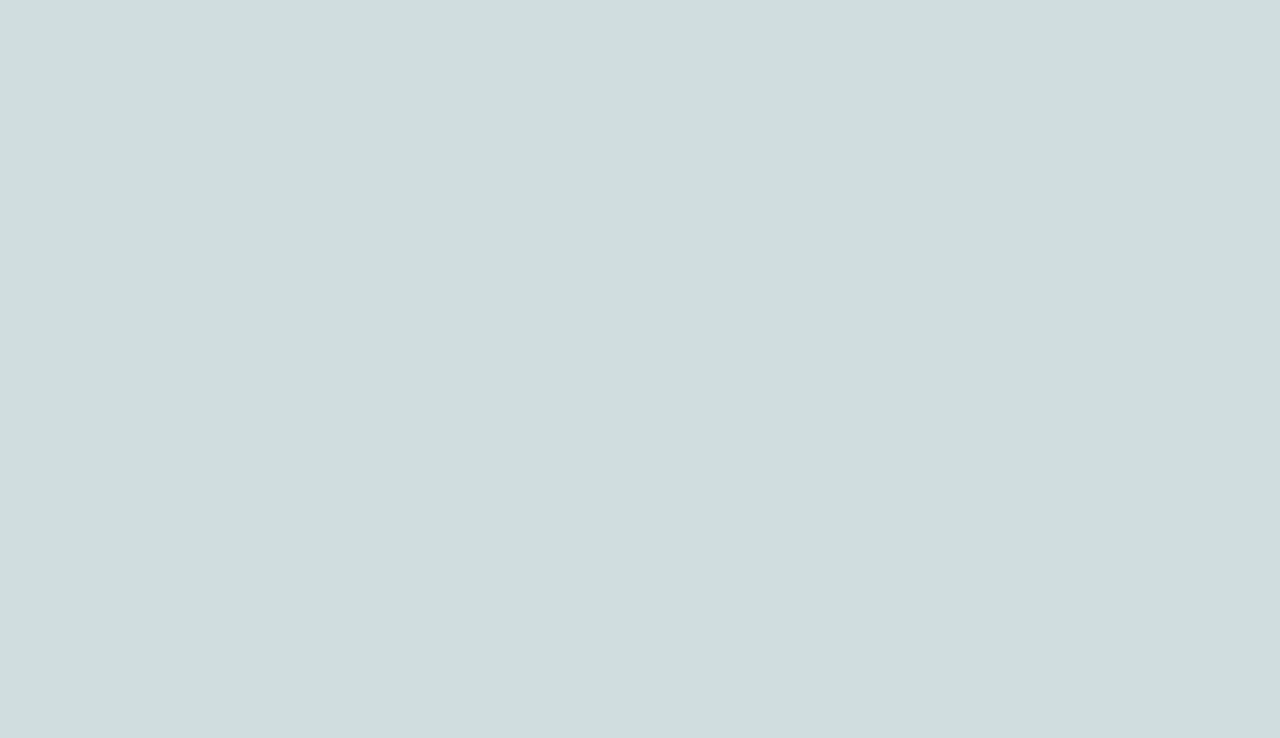
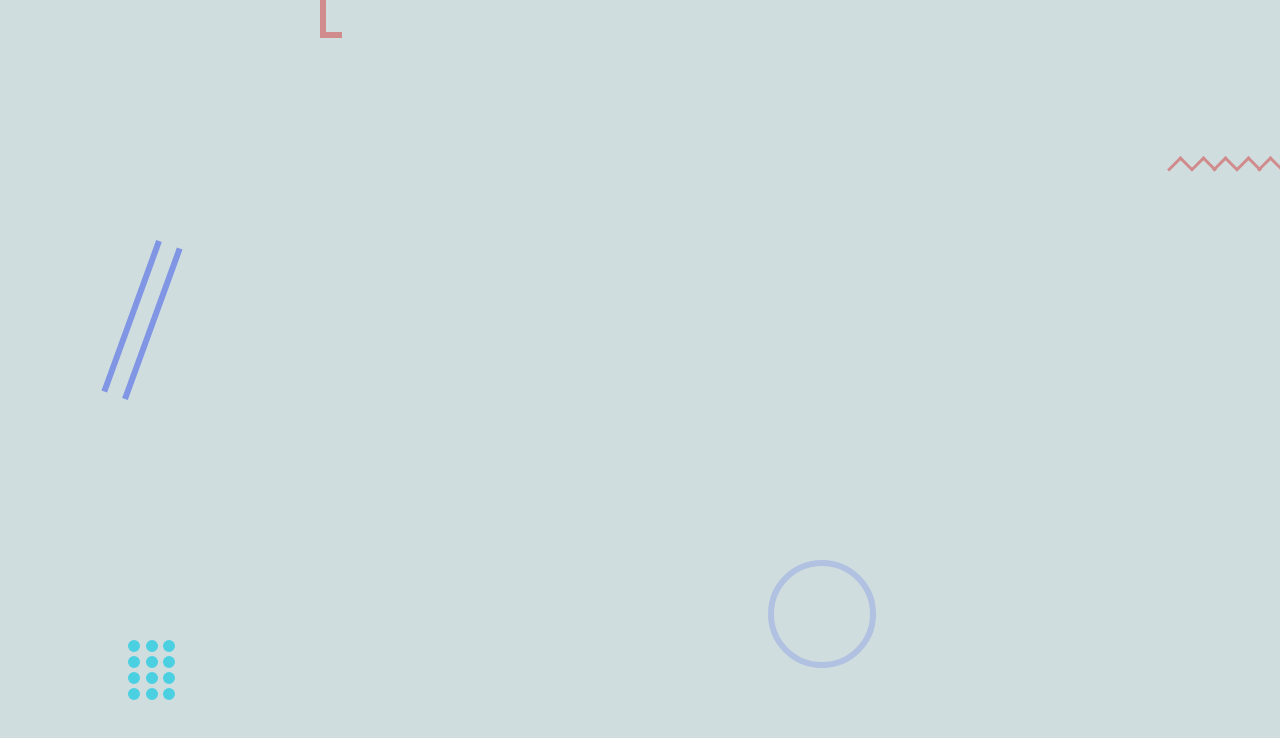
Before and after one commit to Mercury225/Single-Price-Grid-Component, a plain HTML site: page index.html in a window 1280 px wide. Drawn offline with Linux system fonts and the light colour scheme.

Commit message:
background done

```diff
--- /dev/null
+++ b/background.css
@@ -0,0 +1,94 @@
+/*backgrounds*/
+/*swiggle*/
+.swiggle {
+  opacity: var(--opacity-mid);
+}
+.small-square {
+  right: 0;
+  top: 20vh;
+  width: 1rem;
+  height: 1rem;
+
+  border-top: 0.2rem solid rgb(208, 62, 62);
+  border-left: 0.2rem solid rgb(208, 62, 62);
+  transform: rotate(45deg);
+}
+.ss2 {
+  right: var(--swiggle-seperation);
+}
+.ss3 {
+  right: calc(var(--swiggle-seperation) * 2);
+}
+.ss4 {
+  right: calc(var(--swiggle-seperation) * 3);
+}
+.ss5 {
+  right: calc(var(--swiggle-seperation) * 4);
+}
+/*swiggle end*/
+
+/*l-shaped rectangle*/
+.l-shaped-rectangle {
+  height: 2rem;
+  width: 1rem;
+  border-bottom: 0.4rem solid rgb(208, 62, 62);
+  border-left: 0.4rem solid rgb(208, 62, 62);
+  left: 25vw;
+  opacity: var(--opacity-mid);
+}
+
+/*two parallel blue lines*/
+.two-blue-lines {
+  height: 10rem;
+  width: 1rem;
+  opacity: var(--opacity-mid);
+  transform: rotate(20deg);
+  border-left: 0.4rem solid rgb(50, 80, 231);
+  border-right: 0.4rem solid rgb(50, 80, 231);
+  top: 30vh;
+  left: 10vw;
+}
+
+/*two parallel blue lines end*/
+
+/*singular blue circle*/
+.blue-circle {
+  opacity: var(--opacity-low);
+  top: 70vh;
+  left: 60vw;
+  height: 6rem;
+  width: 6rem;
+
+  border: 0.4rem solid rgb(50, 80, 231);
+  border-radius: 50%;
+}
+
+/* singular blue circle end*/
+
+/*blue-circle pad in bottom left*/
+.blue-circle-buttons {
+  position: relative;
+  opacity: var(--opacity-high);
+}
+.blue-circle-button {
+  border: 0.4rem solid rgb(61, 207, 226);
+  border-radius: 50%;
+  top: var(--blue-button-y-position);
+  left: var(--blue-button-x-position);
+}
+.mid {
+  left: calc(var(--blue-button-x-position) + 1.1rem);
+}
+.right {
+  left: calc(var(--blue-button-x-position) + 2.2rem);
+}
+.row-2 {
+  top: calc(var(--blue-button-y-position) + 1rem);
+}
+.row-3 {
+  top: calc(var(--blue-button-y-position) + 2rem);
+}
+.row-4 {
+  top: calc(var(--blue-button-y-position) + 3rem);
+}
+/*blue-circle pad in bottom left end*/
--- a/index.html
+++ b/index.html
@@ -10,11 +10,35 @@
       href="./images/favicon-32x32.png"
     />
     <link rel="stylesheet" href="styles.css" />
+    <link rel="stylesheet" href="background.css" />
     <title>Frontend Mentor Project | Single Price Grid Component</title>
   </head>
   <body>
     <div class="background-objects">
-      <div class="swiggle"></div>
+      <div class="swiggle">
+        <div class="small-square absolute"></div>
+        <div class="small-square absolute ss2"></div>
+        <div class="small-square absolute ss3"></div>
+        <div class="small-square absolute ss4"></div>
+        <div class="small-square absolute ss5"></div>
+      </div>
+      <div class="l-shaped-rectangle absolute"></div>
+      <div class="two-blue-lines absolute"></div>
+      <div class="blue-circle absolute"></div>
+      <div class="blue-circle-buttons">
+        <div class="blue-circle-button absolute row-1 left"></div>
+        <div class="blue-circle-button absolute row-1 mid"></div>
+        <div class="blue-circle-button absolute row-1 right"></div>
+        <div class="blue-circle-button absolute row-2 left"></div>
+        <div class="blue-circle-button absolute row-2 mid"></div>
+        <div class="blue-circle-button absolute row-2 right"></div>
+        <div class="blue-circle-button absolute row-3 left"></div>
+        <div class="blue-circle-button absolute row-3 mid"></div>
+        <div class="blue-circle-button absolute row-3 right"></div>
+        <div class="blue-circle-button absolute row-4 left"></div>
+        <div class="blue-circle-button absolute row-4 mid"></div>
+        <div class="blue-circle-button absolute row-4 right"></div>
+      </div>
     </div>
   </body>
 </html>
--- a/styles.css
+++ b/styles.css
@@ -1,6 +1,17 @@
+:root {
+  --swiggle-seperation: 1.4rem;
+  --blue-button-x-position: 10vw;
+  --blue-button-y-position: 80vh;
+  --opacity-high: 0.9;
+  --opacity-mid: 0.5;
+  --opacity-low: 0.2;
+}
+* {
+  margin: 0;
+}
 body {
   background: rgb(208, 221, 223);
 }
-html {
-  margin: 0;
+.absolute {
+  position: absolute;
 }
```
